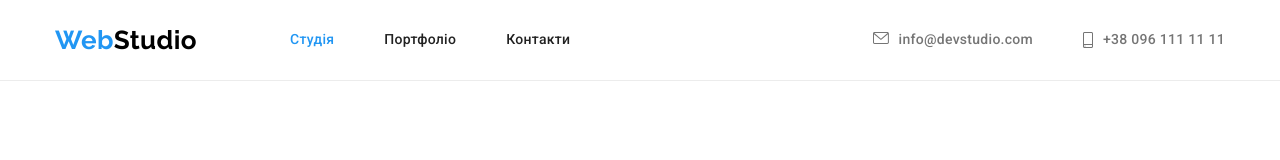
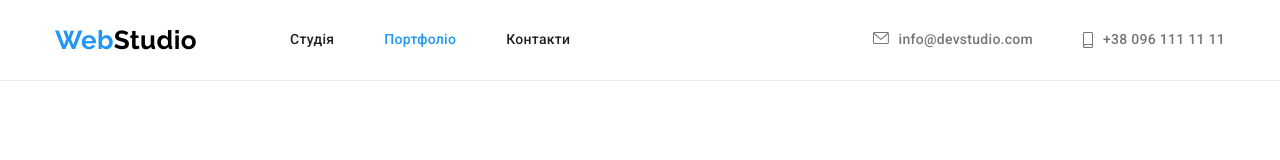
Before and after one commit to UsiTheStorm/goit-markup-hw-04, a plain HTML site: page portfolio.html in a window 1280 px wide. Shown: the top 160 px of the page. Drawn offline with nearby package versions, Linux system fonts and the light colour scheme.

Commit message:
Change active hover in navbar

```diff
--- a/portfolio.html
+++ b/portfolio.html
@@ -30,10 +30,10 @@
           >
           <ul class="semantic-list nav-links">
             <li class="item">
-              <a class="navbar-link active link-undecor" href="./index.html">Студія</a>
+              <a class="navbar-link link-undecor" href="./index.html">Студія</a>
             </li>
             <li class="item">
-              <a class="navbar-link link-undecor" href="./portfolio.html">Портфоліо</a>
+              <a class="navbar-link link-undecor active" href="./portfolio.html">Портфоліо</a>
             </li>
             <li class="item"><a class="navbar-link link-undecor" href="#">Контакти</a></li>
           </ul>
```
